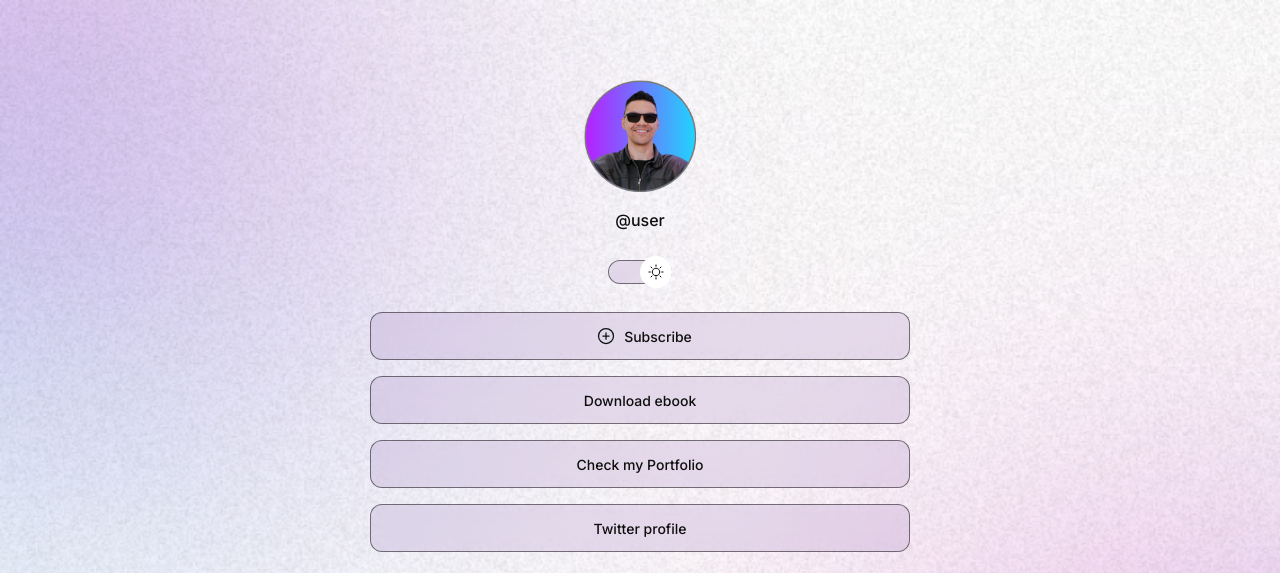
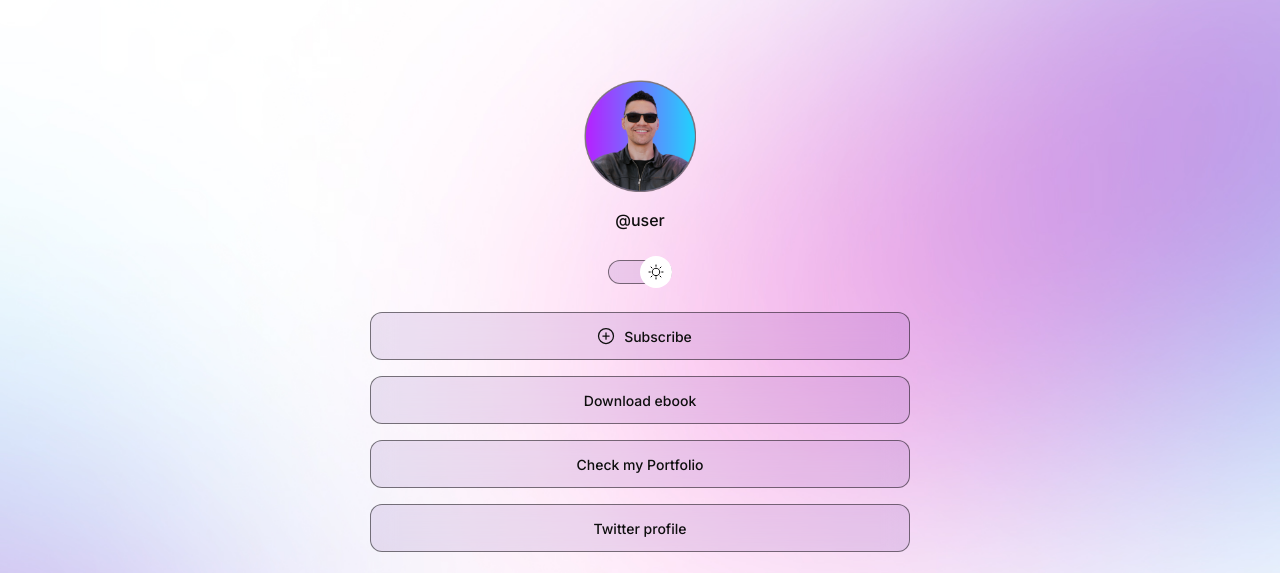
Before and after one commit to migp0/rs-discovery, a plain HTML site: page index.html in a window 1280 px wide. Shown: the top 573 px of the page. Drawn offline with nearby package versions, Linux system fonts and the light colour scheme.

Commit message:
responsive background image media queries

```diff
--- a/style.css
+++ b/style.css
@@ -35,6 +35,7 @@
 body {
   /*shorthand - backgroun d: color image repeat position/size*/
   background: var(--color-inverse) var(--bg-img) no-repeat top center/cover;
+  height: 100vh;
 }
 
 body * {
@@ -189,3 +190,14 @@ footer a {
 footer a:hover {
   color: var(--text-color);
 }
+
+/* media queries */
+@media (min-width: 700px) {
+  :root {
+    --bg-img: url(./assets/bg-desktop.jpg);
+  }
+
+  .light {
+    --bg-img: url(./assets/bg-desktop-light.jpg);
+  }
+}
```
